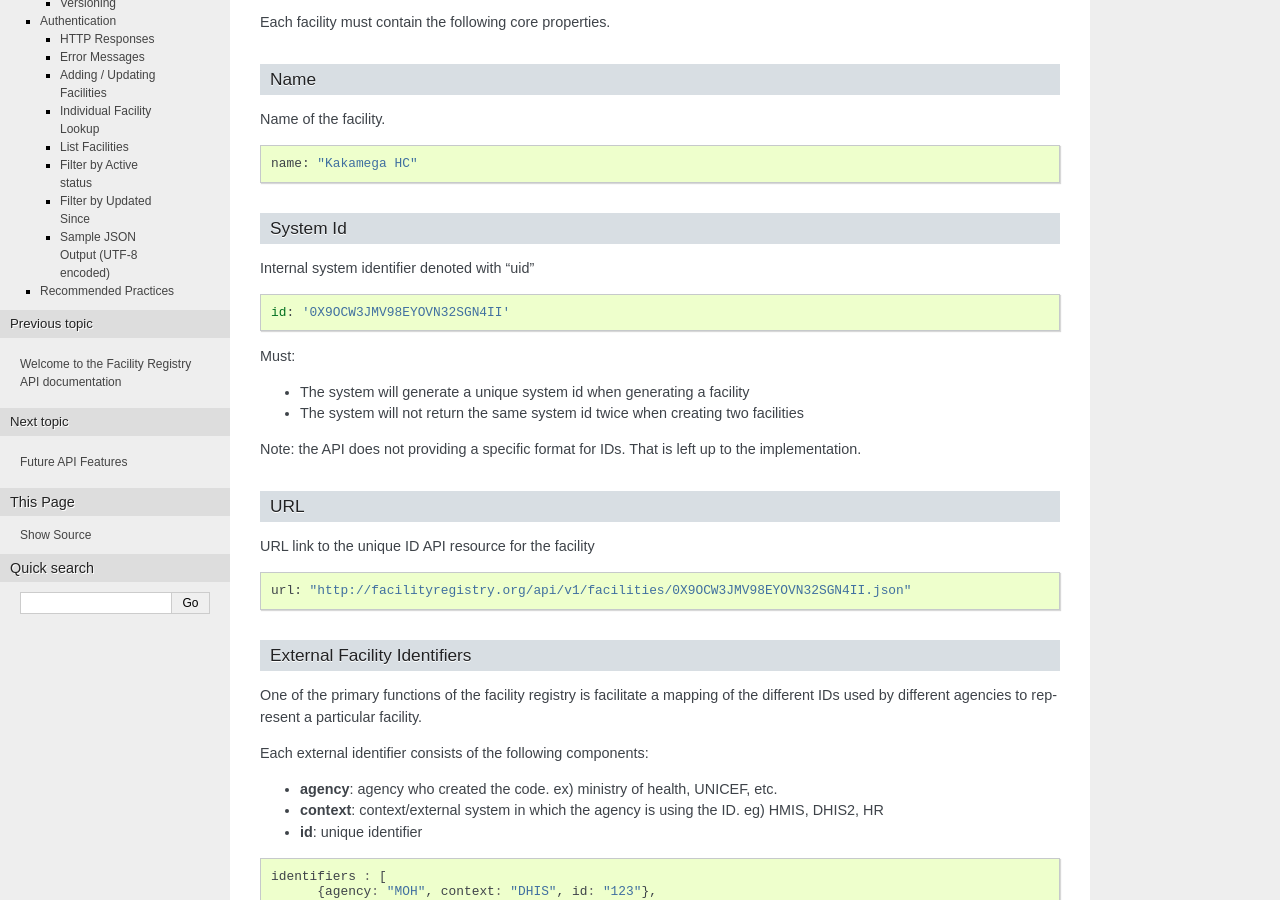
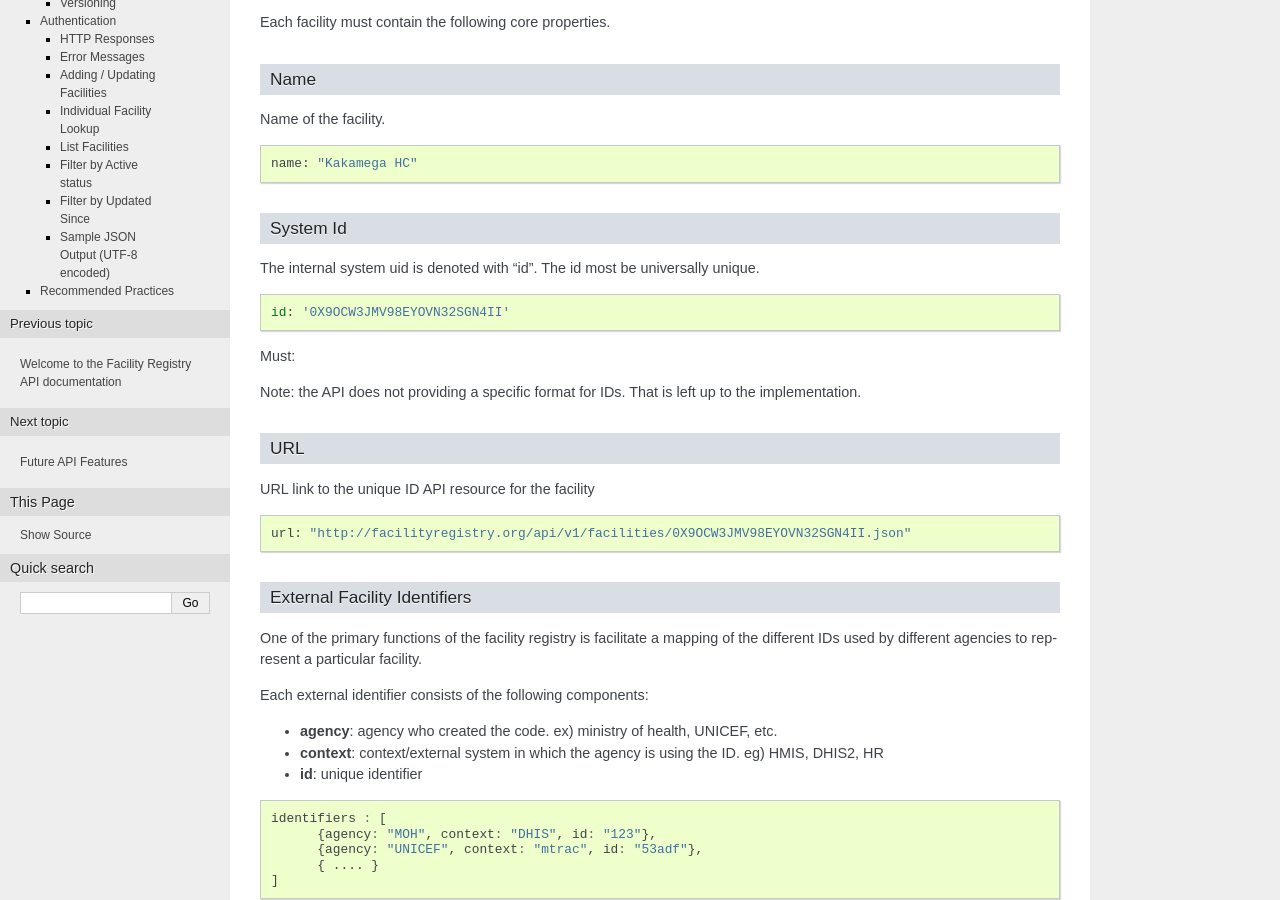
Before and after one commit to facilityregistry/fred-api, a Sphinx documentation site: the page built from docs/api_specifications.rst, in a window 1280 px wide and 900 px high, scrolled down 366 px. Built offline with Sphinx 7.4.7, drawn with Linux system fonts in a browser that asks for light colours.

Commit message:
updated id / uid text

```diff
--- a/docs/api_specifications.rst
+++ b/docs/api_specifications.rst
@@ -29,16 +29,13 @@
 System Id
 ~~~~~~~~~
 
-Internal system identifier denoted with "uid"
+The internal system uid is denoted with "id".  The id most be universally unique.
 
 ::
 
   id: '0X9OCW3JMV98EYOVN32SGN4II'
 
 Must:
-
-- The system will generate a unique system id when generating a facility
-- The system will not return the same system id twice when creating two facilities
 
 Note: the API does not providing a specific format for IDs.  That is left up to the implementation.
 
```
